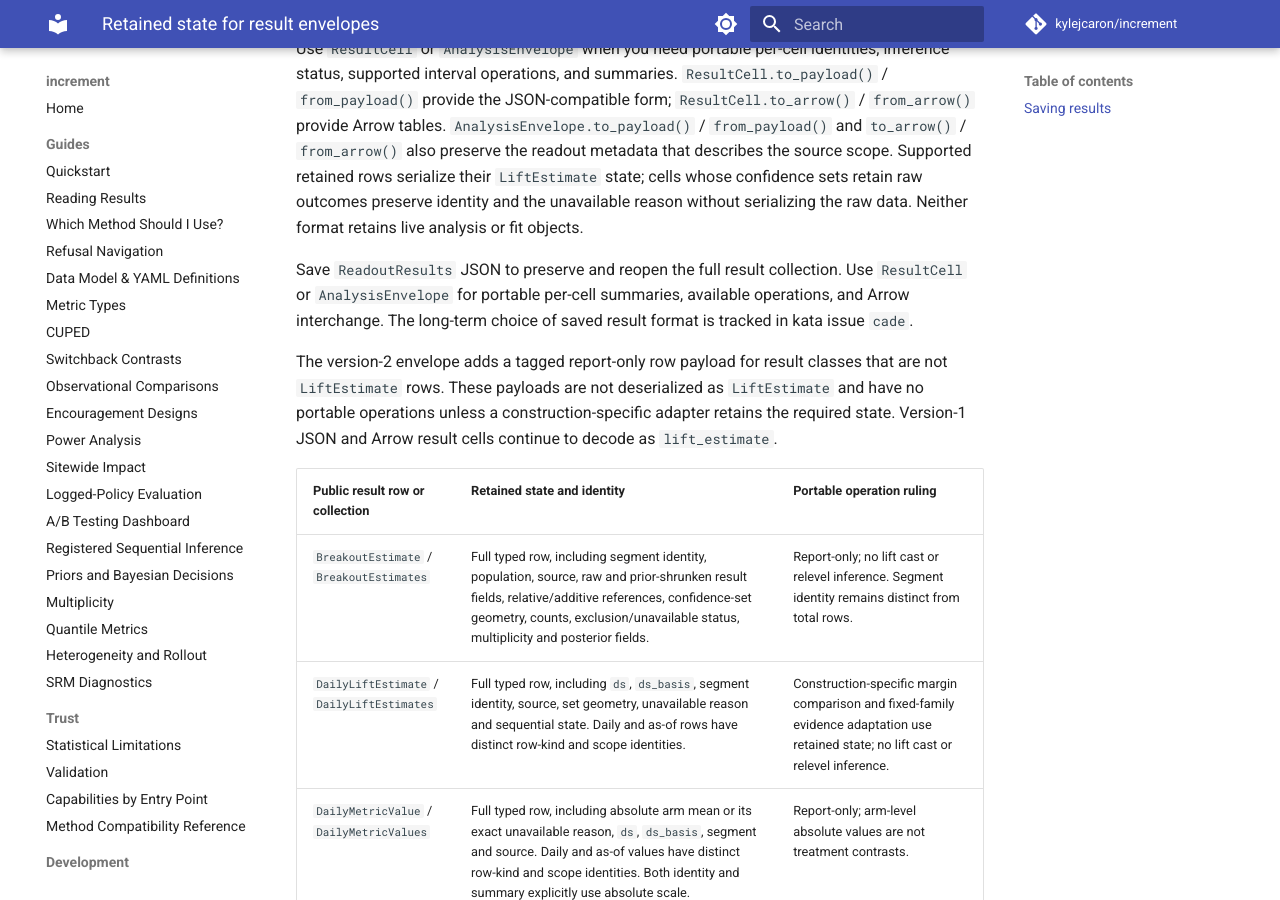
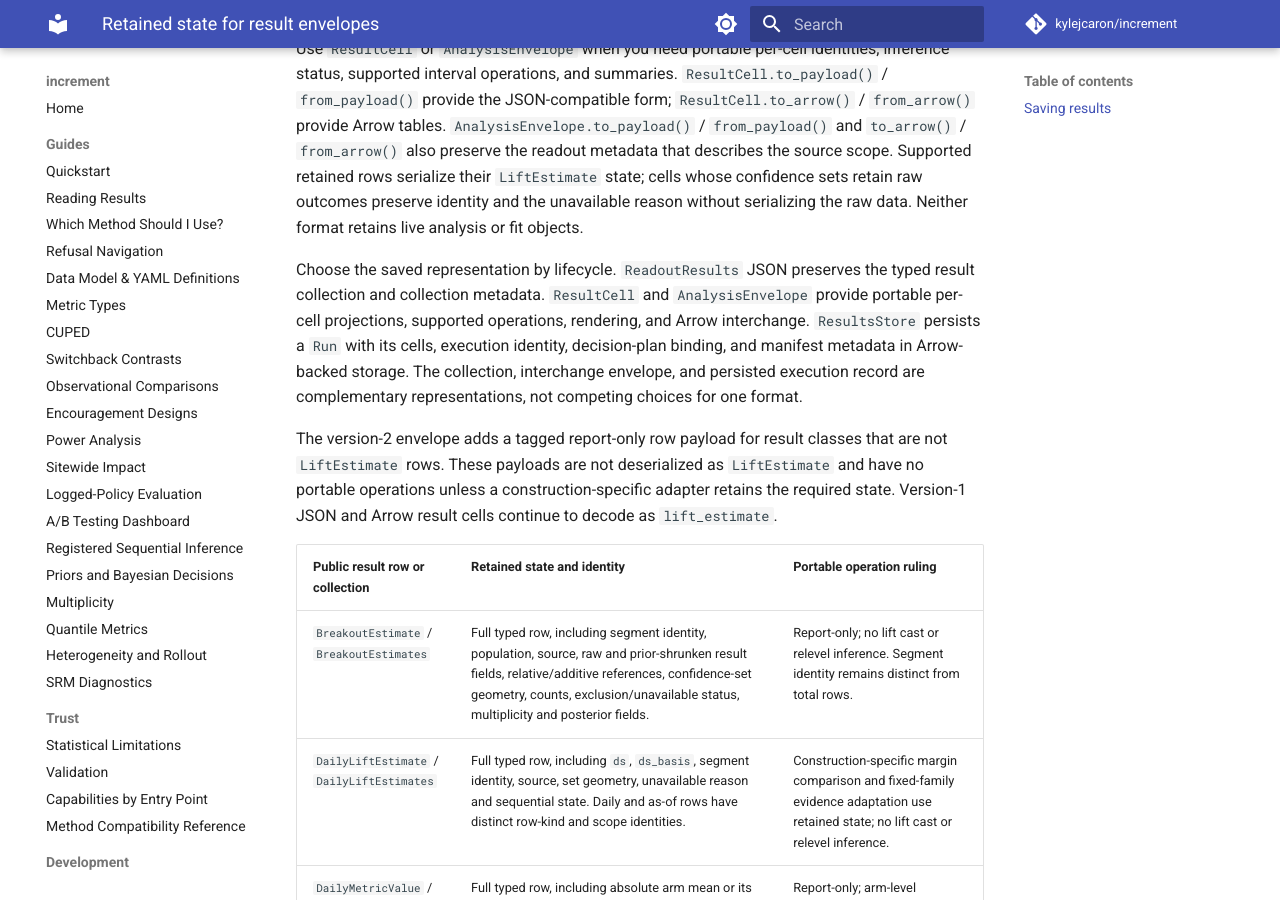
Before and after one commit to kylejcaron/increment, an MkDocs documentation site: the page built from docs/development/retained-state.md, in a window 1280 px wide and 900 px high, scrolled down 1725 px. Built offline with MkDocs 1.6.1 and Material for MkDocs 9.7.7, drawn with Linux system fonts in a browser that asks for light colours; comment, search, counter and statistics services are not loaded; some of the changed text lies outside the part shown.

Commit message:
docs: clarify saved result representation roles

```diff
--- a/docs/development/retained-state.md
+++ b/docs/development/retained-state.md
@@ -30,10 +30,13 @@ whose confidence sets retain raw outcomes preserve identity and the unavailable
 reason without serializing the raw data. Neither format retains live analysis
 or fit objects.
 
-Save `ReadoutResults` JSON to preserve and reopen the full result collection.
-Use `ResultCell` or `AnalysisEnvelope` for portable per-cell summaries,
-available operations, and Arrow interchange. The long-term choice of saved
-result format is tracked in kata issue `cade`.
+Choose the saved representation by lifecycle. `ReadoutResults` JSON preserves
+the typed result collection and collection metadata. `ResultCell` and
+`AnalysisEnvelope` provide portable per-cell projections, supported operations,
+rendering, and Arrow interchange. `ResultsStore` persists a `Run` with its cells,
+execution identity, decision-plan binding, and manifest metadata in Arrow-backed
+storage. The collection, interchange envelope, and persisted execution record
+are complementary representations, not competing choices for one format.
 
 The version-2 envelope adds a tagged report-only row payload for result classes
 that are not `LiftEstimate` rows. These payloads are not deserialized as
@@ -53,6 +56,15 @@ continue to decode as `lift_estimate`.
 
 Report-only cells can be reopened and passed through the same table and renderer entry points as their live rows; the renderer rehydrates typed report details rather than interpreting report payloads as `LiftEstimate`. Collection concatenation refuses incompatible daily/as-of view or completion-policy scopes with a coded error.
 
+For opaque CATE, targeting, and sensitivity report kinds, core does not import
+the implementation model to rebuild the summary. The serialized `EffectEstimate`
+is the authoritative portable summary projection used for summary rendering;
+the retained report payload remains available for full typed report display, but
+its internal values are not re-derived or cross-validated against that
+projection. Standard, daily/as-of, and switchback rows have typed core adapters,
+so their restored
+summaries are projected from the retained typed row.
+
 Posterior mixture ordering and zero-weight components are serialized in model
 order; tuple-valued state is represented as canonical JSON arrays. Unordered
 advisories and operation sets are sorted. Runtime-only handles are excluded.
```
Also changed, not shown: docs/api.md (+7 -4 lines), 1 other file.
